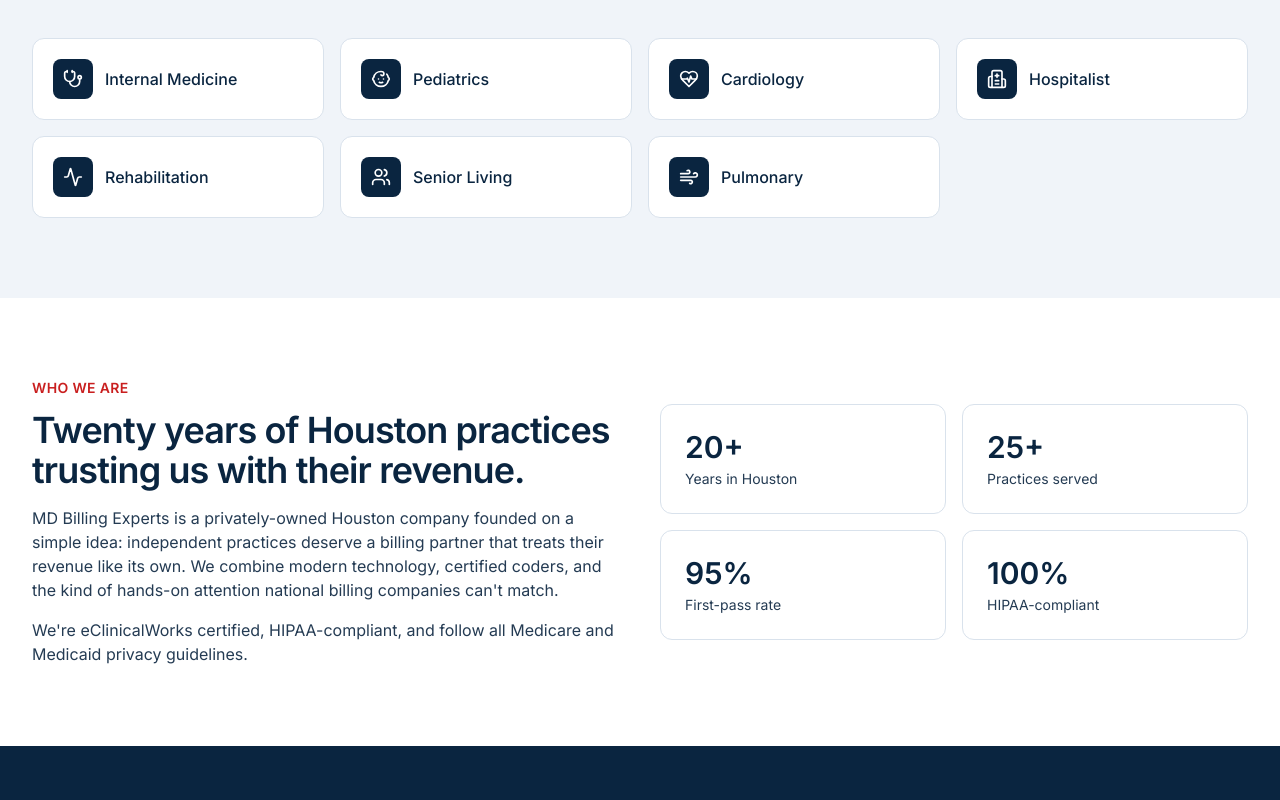
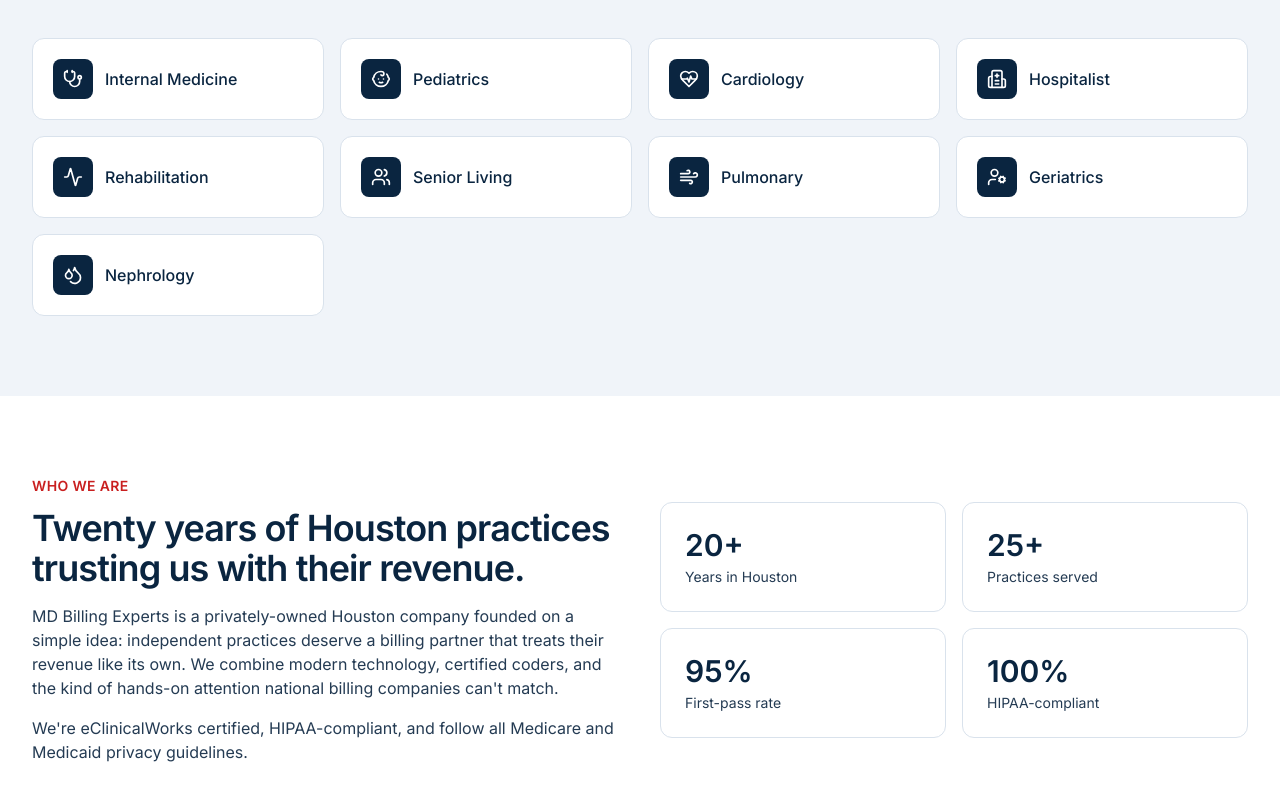
Before and after one commit to arwajafferji/mdbilling-marketing, a Next.js app: page / in a window 1280 px wide. Shown: the part 1920-2720 px from the top of the page. Built offline with nearby package versions, Linux system fonts and the light colour scheme.

Commit message:
add geriatrics + nephrology, add AR follow-up leak option

```diff
--- a/app/page.tsx
+++ b/app/page.tsx
@@ -14,6 +14,8 @@
   Activity,
   Users,
   Wind,
+  UserCog,
+  Droplets,
 } from "lucide-react";
 import Header from "@/components/Header";
 import Footer from "@/components/Footer";
@@ -67,6 +69,8 @@
   { icon: Activity, name: "Rehabilitation" },
   { icon: Users, name: "Senior Living" },
   { icon: Wind, name: "Pulmonary" },
+  { icon: UserCog, name: "Geriatrics" },
+  { icon: Droplets, name: "Nephrology" },
 ];
 
 const testimonials = [
--- a/app/revenue-leakage-analysis/page.tsx
+++ b/app/revenue-leakage-analysis/page.tsx
@@ -108,6 +108,8 @@
                     "Rehabilitation",
                     "Senior Living",
                     "Pulmonary",
+                    "Geriatrics",
+                    "Nephrology",
                     "Other",
                   ]}
                 />
--- a/components/Footer.tsx
+++ b/components/Footer.tsx
@@ -43,6 +43,8 @@
             <li>Rehabilitation</li>
             <li>Senior Living</li>
             <li>Pulmonary</li>
+            <li>Geriatrics</li>
+            <li>Nephrology</li>
           </ul>
         </div>
 
```
Also changed, not shown: 2 other files (tests, documents, lock files or other folders).
